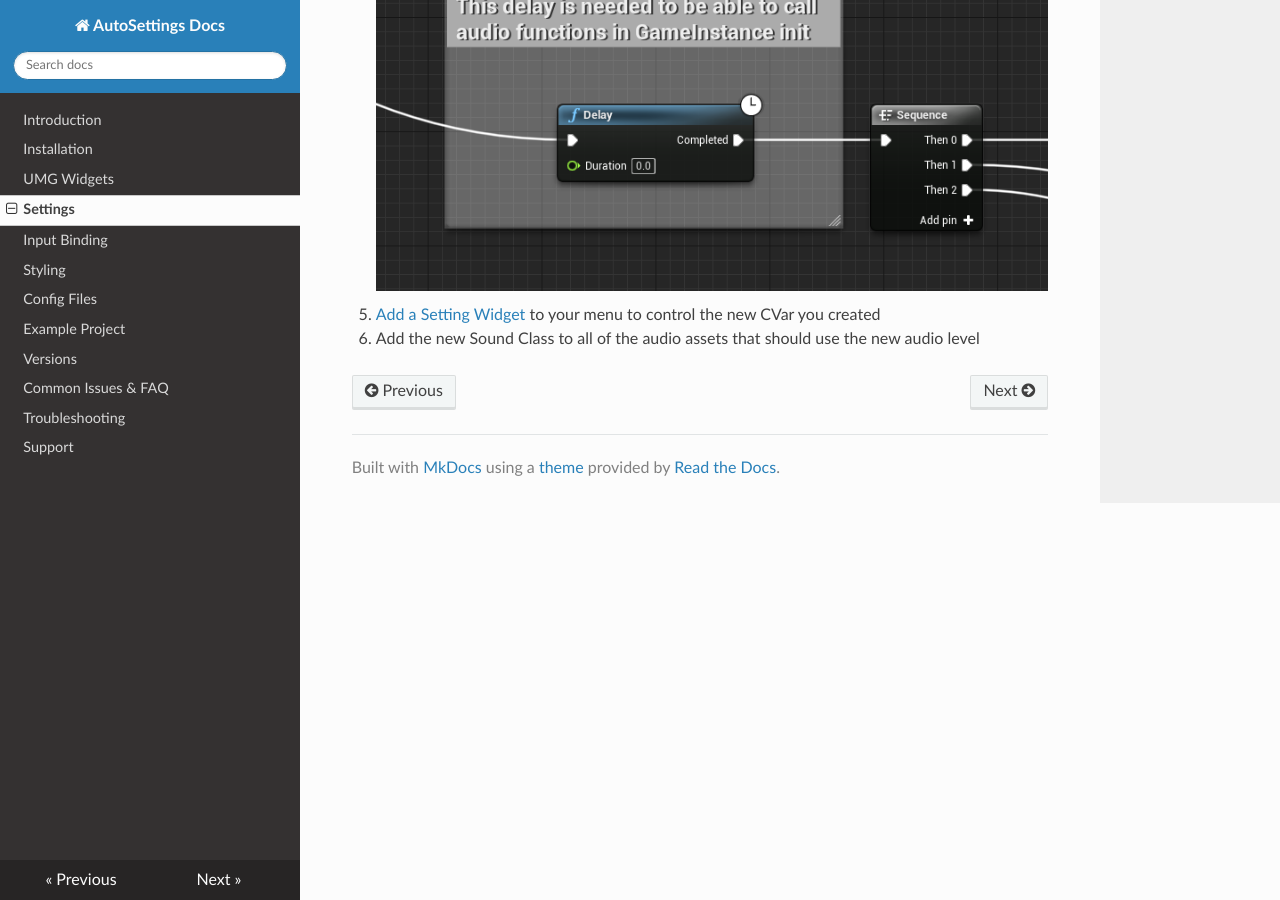
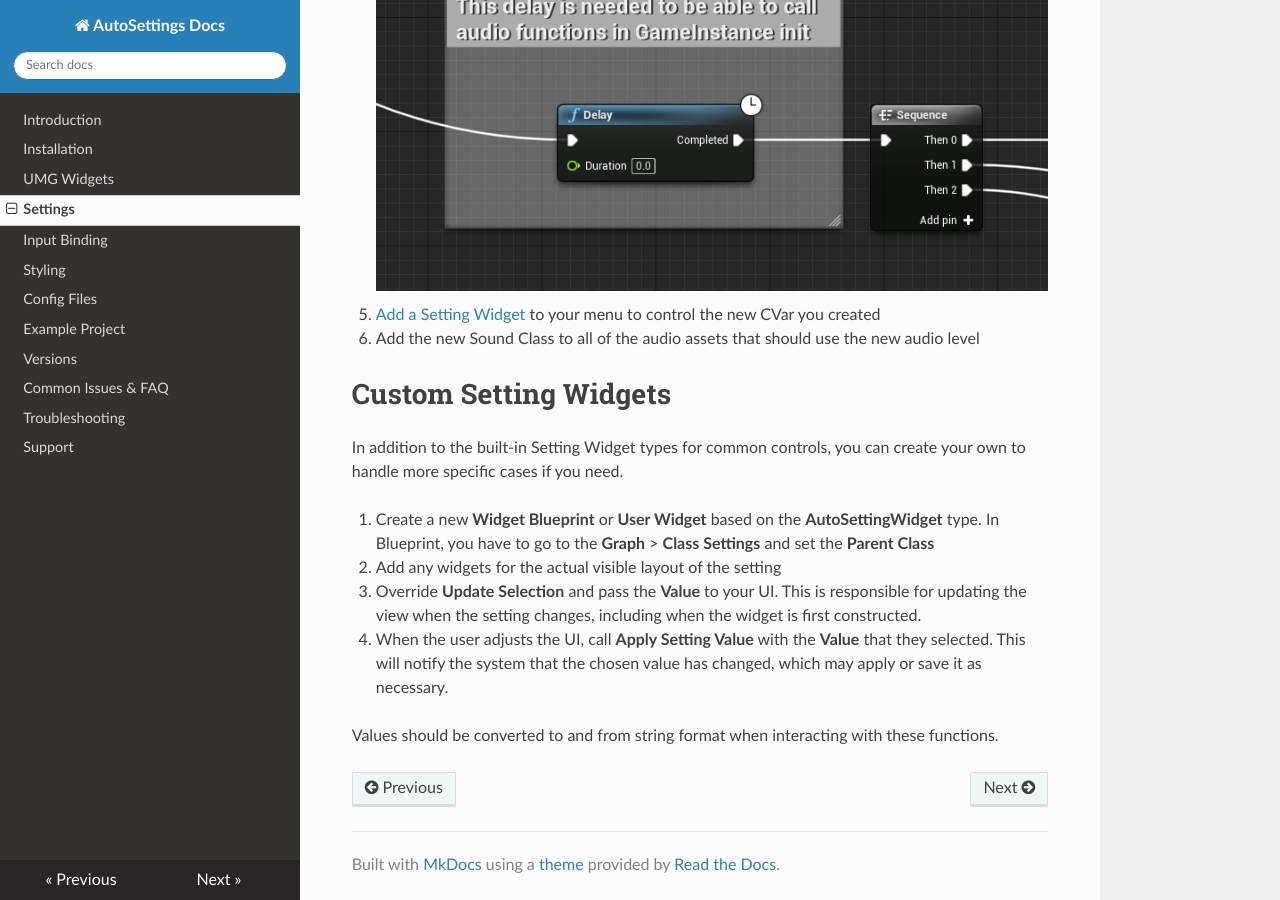
Before and after one commit to Acren/AutoSettings-Docs, an MkDocs documentation site: the page built from docs/settings.md, in a window 1280 px wide and 900 px high, scrolled down 8317 px. Built offline with MkDocs 1.6.1, drawn with Linux system fonts in a browser that asks for light colours; nearby versions of some CDN libraries; old or Windows-style settings are respelled for this version of MkDocs.

Commit message:
Add section for custom setting widgets

```diff
--- a/docs/settings.md
+++ b/docs/settings.md
@@ -167,3 +167,14 @@ A working setup with multiple audio levels is implemented in the [example projec
 
 5. [Add a Setting Widget](#setting-widgets) to your menu to control the new CVar you created
 6. Add the new Sound Class to all of the audio assets that should use the new audio level
+
+# Custom Setting Widgets
+
+In addition to the built-in Setting Widget types for common controls, you can create your own to handle more specific cases if you need.
+
+1. Create a new **Widget Blueprint** or **User Widget** based on the **AutoSettingWidget** type. In Blueprint, you have to go to the **Graph** > **Class Settings** and set the **Parent Class**
+2. Add any widgets for the actual visible layout of the setting
+3. Override **Update Selection** and pass the **Value** to your UI. This is responsible for updating the view when the setting changes, including when the widget is first constructed.
+4. When the user adjusts the UI, call **Apply Setting Value** with the **Value** that they selected. This will notify the system that the chosen value has changed, which may apply or save it as necessary.
+
+Values should be converted to and from string format when interacting with these functions.
```
